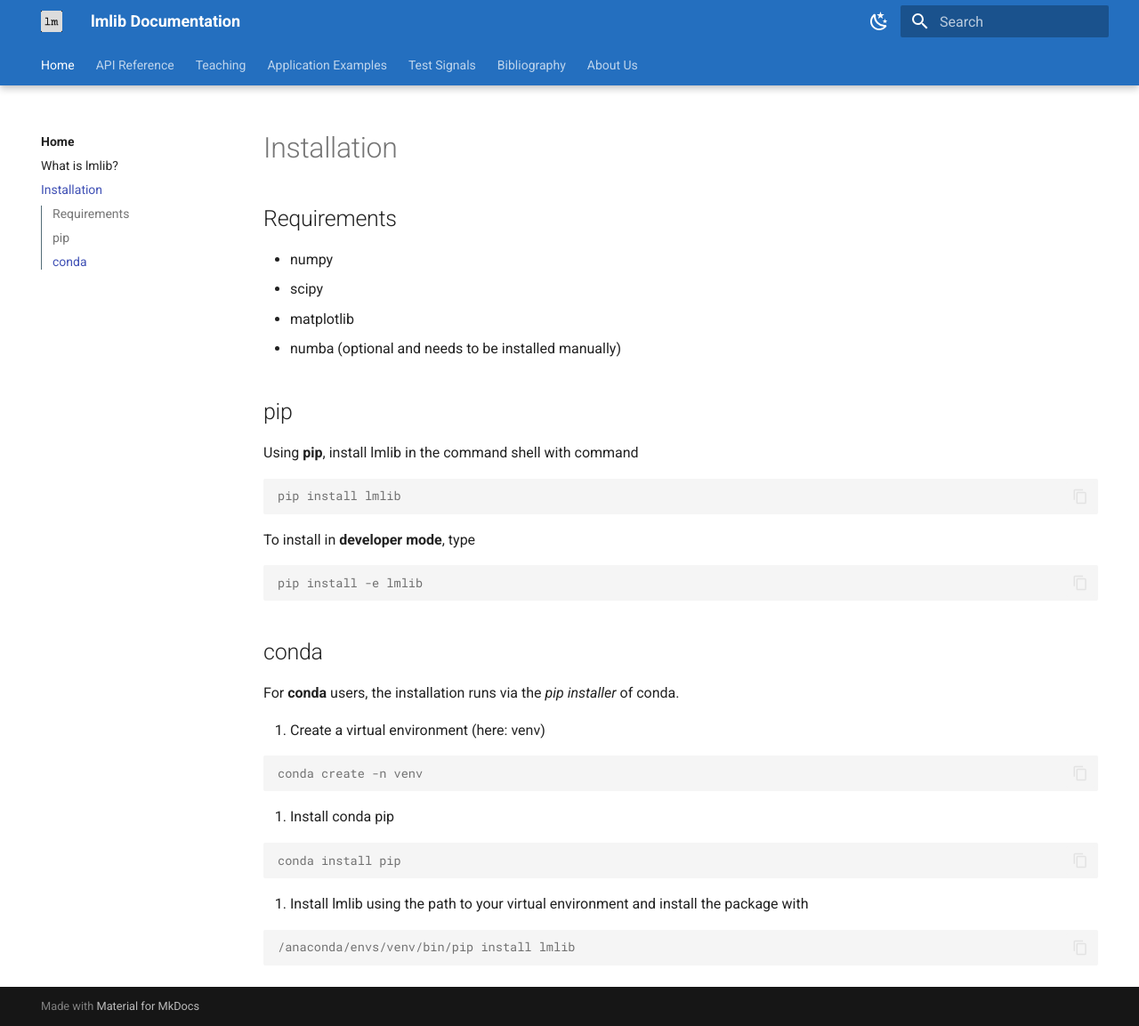
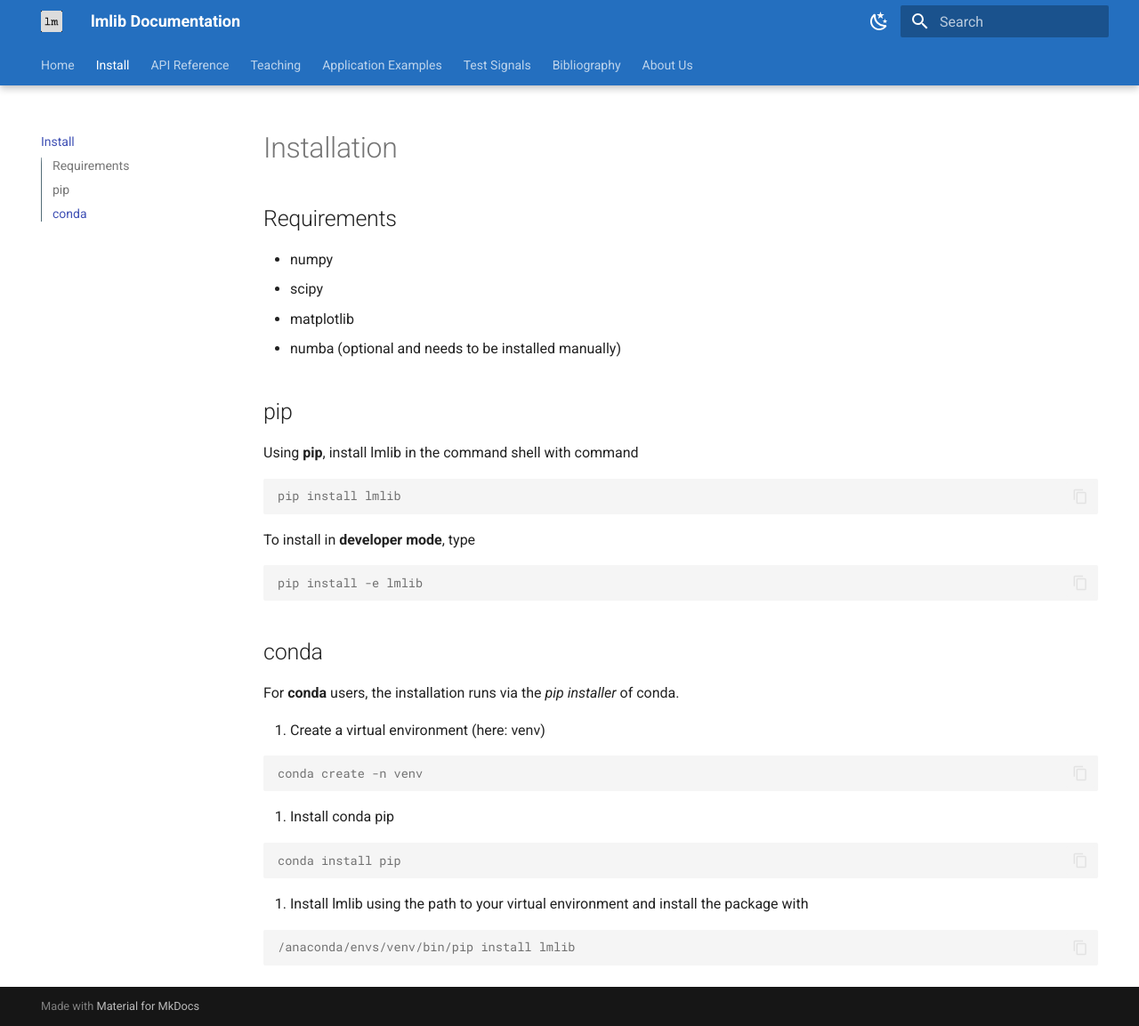
Before and after one commit to lmlib/lmlib, an MkDocs documentation site: the page built from docs/installation.md, in a window 1280 px wide and 1153 px high. Shown: the whole window at 89% size. Built offline with MkDocs 1.6.1 and Material for MkDocs 9.7.7, drawn with Linux system fonts in a browser that asks for light colours; some of the changed lines change nothing that is shown.

Commit message:
changed installation to seperate section

```diff
--- a/mkdocs.yml
+++ b/mkdocs.yml
@@ -54,7 +54,7 @@ nav:
   - Home:
     - index.md
     - What is lmlib?: getting_started/whats_lmlib.md
-    - Installation: getting_started/installation.md
+  - Install: installation.md
   - API Reference: api/
   - Teaching: _generated/coding/index.md
   - Application Examples: _generated/examples/index.md
```
Also changed, not shown: docs/installation.md (renamed from docs/getting_started/installation.md).
